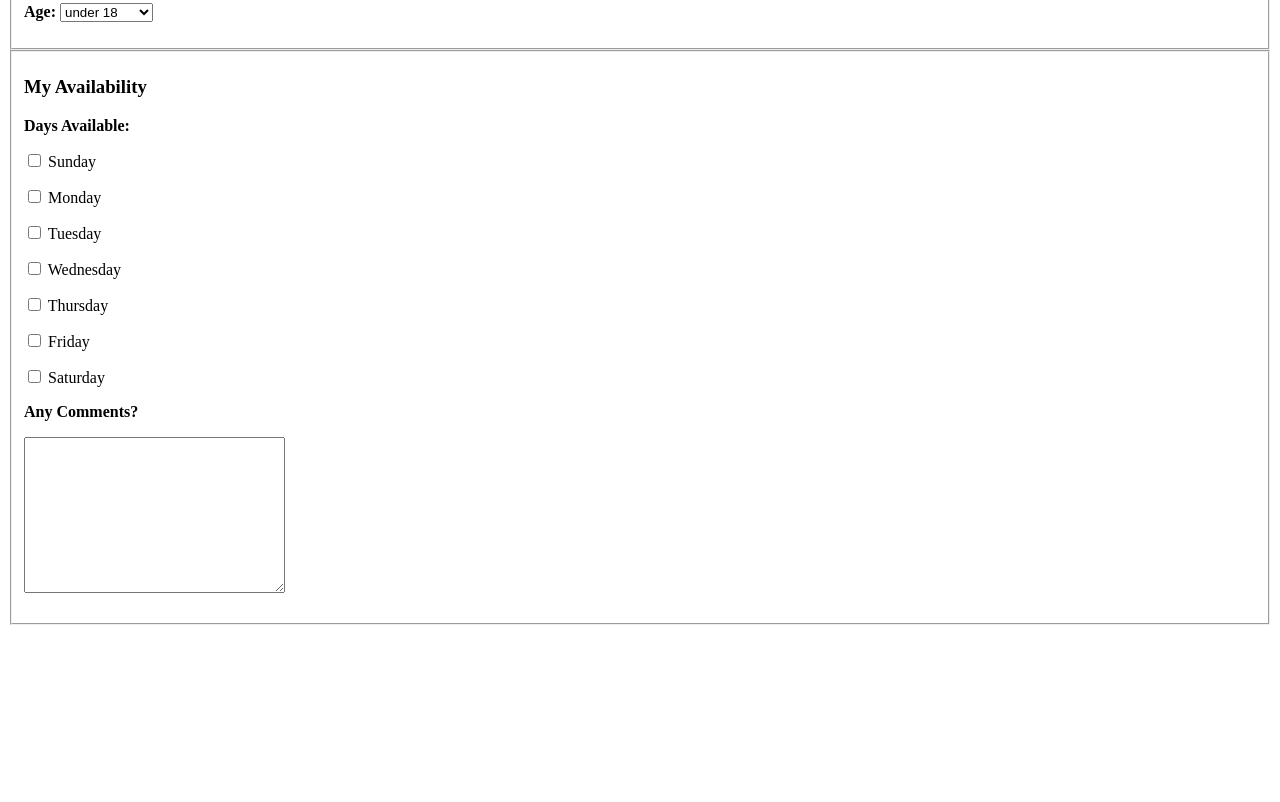
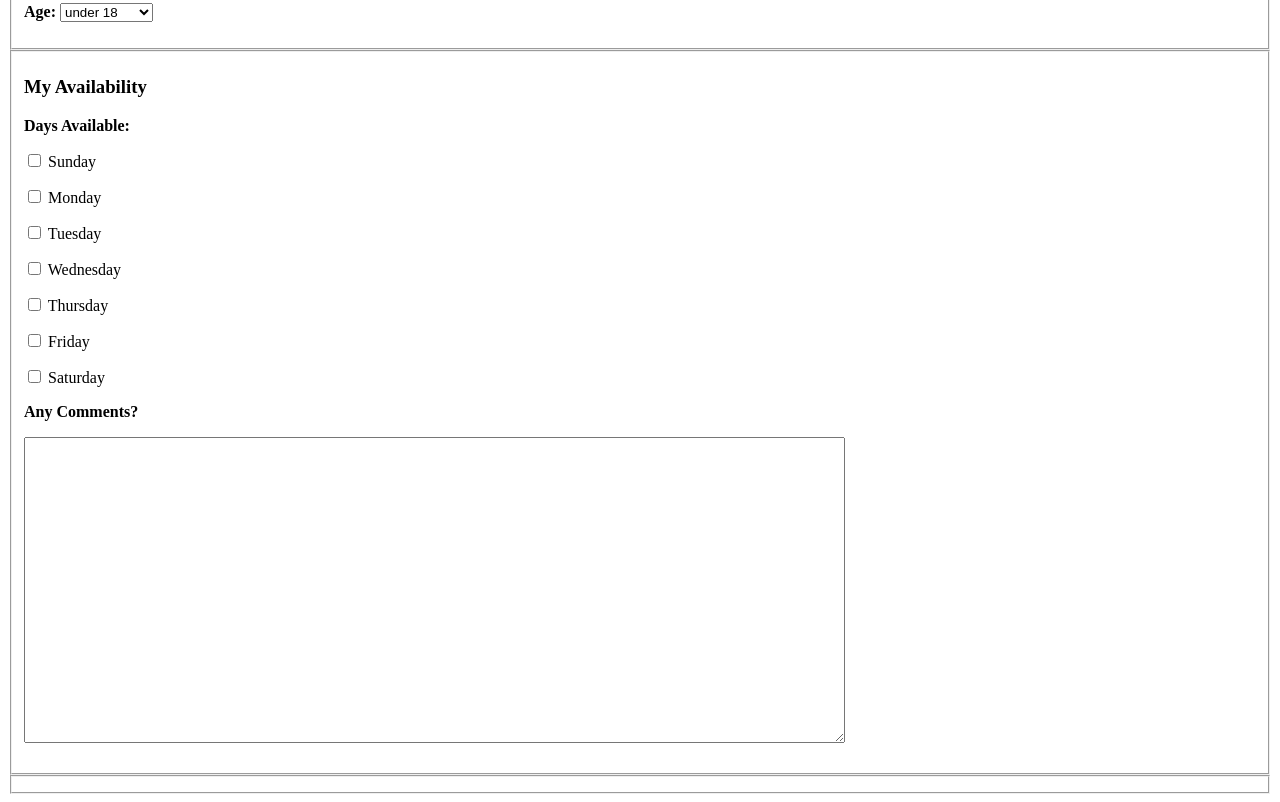
Before and after one commit to huddin/ITMD-Lab4, a plain HTML site: page index.html in a window 1280 px wide. Shown: the part 315-1117 px from the top of the page. Before the commit the page ends 948 px from the top, so only its background shows below. Drawn offline with Linux system fonts and the light colour scheme.

Commit message:
hidden field added

```diff
--- a/index.html
+++ b/index.html
@@ -130,8 +130,11 @@
         </label>
       </p>
       <p>
-        <textarea name="comments_field" cols="30" rows="10"></textarea>
+        <textarea name="comments_field" cols="100" rows="20"></textarea>
       </p>
+    </fieldset>
+    <fieldset>
+      <input type="hidden" name="hidden_field" value="huddin">
     </fieldset>
   </form>
 
```
